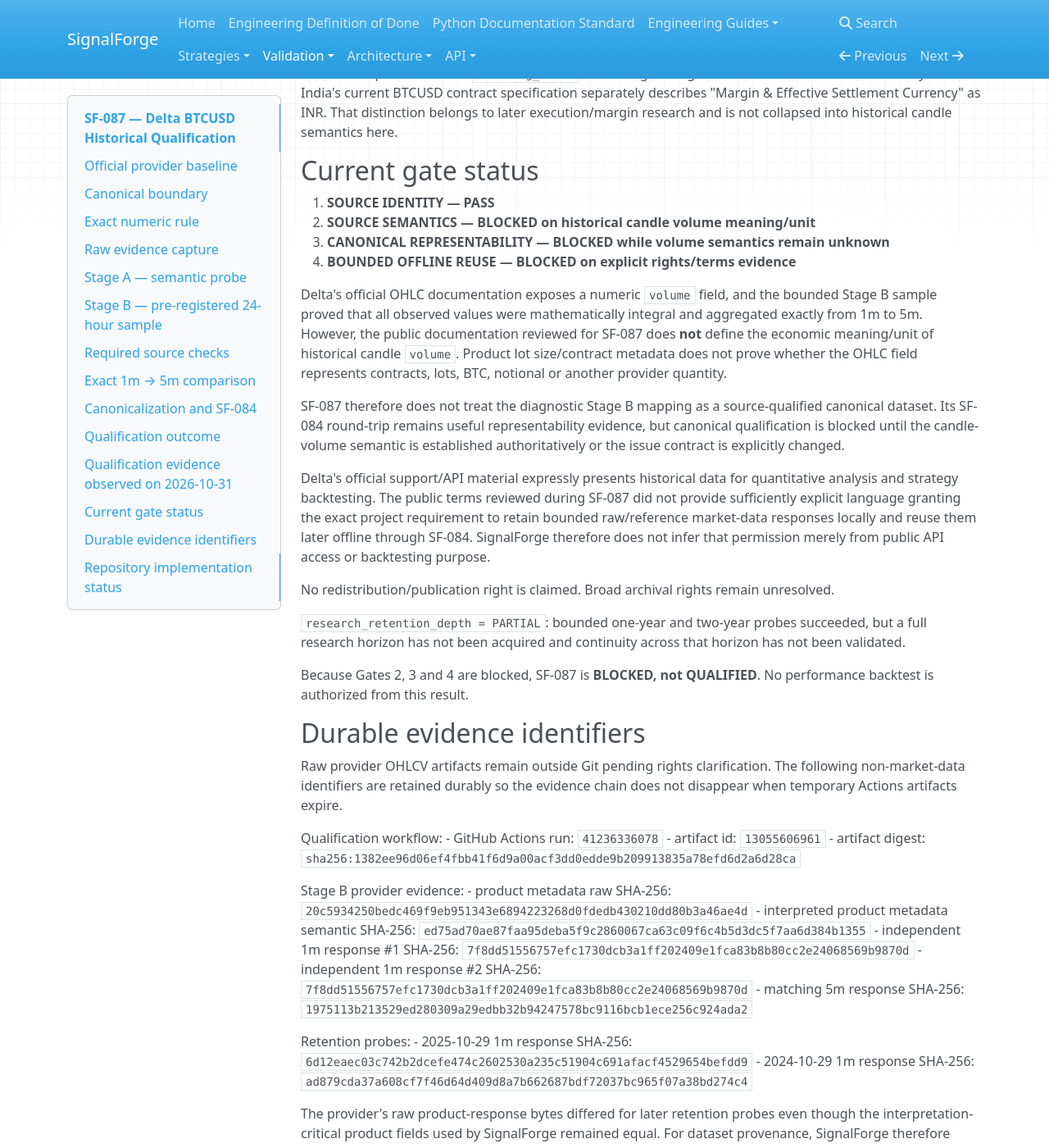
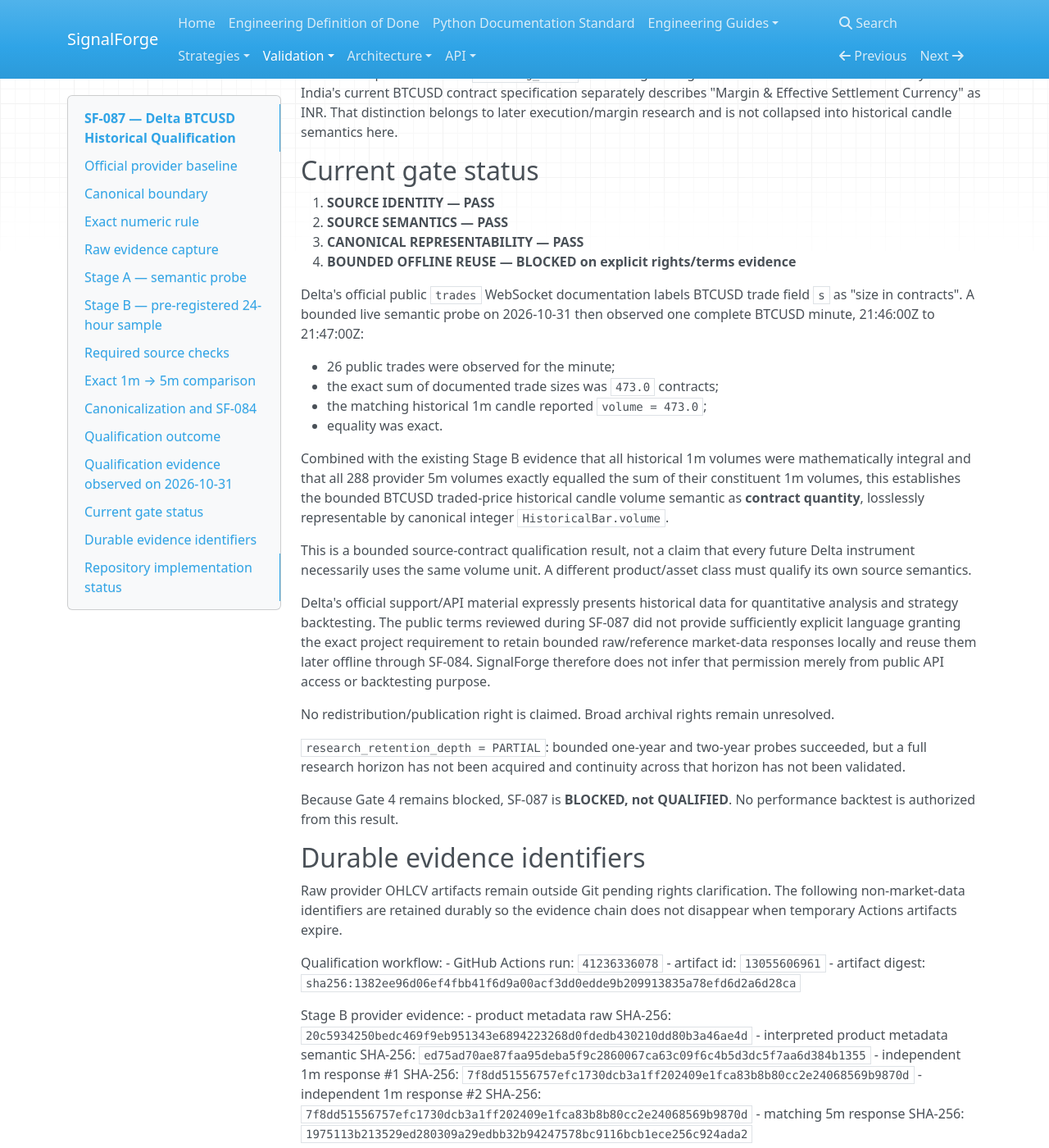
Before and after one commit to harishkamathuk/signalforge, an MkDocs documentation site: the page built from docs/validation/sf-087-delta-btc-history-qualification.md, in a window 1280 px wide and 1400 px high, scrolled down 4666 px. Shown: the whole window at 82% size. Built offline with MkDocs 1.6.1, drawn with Linux system fonts in a browser that asks for light colours; nearby versions of some CDN libraries; some of the changed text lies outside the part shown.

Commit message:
docs(research): establish Delta candle volume as contracts

```diff
--- a/docs/validation/sf-087-delta-btc-history-qualification.md
+++ b/docs/validation/sf-087-delta-btc-history-qualification.md
@@ -220,20 +220,27 @@
 ## Current gate status
 
 1. **SOURCE IDENTITY — PASS**
-2. **SOURCE SEMANTICS — BLOCKED on historical candle volume meaning/unit**
-3. **CANONICAL REPRESENTABILITY — BLOCKED while volume semantics remain unknown**
+2. **SOURCE SEMANTICS — PASS**
+3. **CANONICAL REPRESENTABILITY — PASS**
 4. **BOUNDED OFFLINE REUSE — BLOCKED on explicit rights/terms evidence**
 
-Delta's official OHLC documentation exposes a numeric `volume` field, and the bounded Stage B
-sample proved that all observed values were mathematically integral and aggregated exactly from
-1m to 5m. However, the public documentation reviewed for SF-087 does **not** define the economic
-meaning/unit of historical candle `volume`. Product lot size/contract metadata does not prove
-whether the OHLC field represents contracts, lots, BTC, notional or another provider quantity.
+Delta's official public `trades` WebSocket documentation labels BTCUSD trade field `s` as
+"size in contracts". A bounded live semantic probe on 2026-10-31 then observed one complete BTCUSD
+minute, 21:46:00Z to 21:47:00Z:
 
-SF-087 therefore does not treat the diagnostic Stage B mapping as a source-qualified canonical
-dataset. Its SF-084 round-trip remains useful representability evidence, but canonical qualification
-is blocked until the candle-volume semantic is established authoritatively or the issue contract is
-explicitly changed.
+- 26 public trades were observed for the minute;
+- the exact sum of documented trade sizes was `473.0` contracts;
+- the matching historical 1m candle reported `volume = 473.0`;
+- equality was exact.
+
+Combined with the existing Stage B evidence that all historical 1m volumes were mathematically
+integral and that all 288 provider 5m volumes exactly equalled the sum of their constituent 1m
+volumes, this establishes the bounded BTCUSD traded-price historical candle volume semantic as
+**contract quantity**, losslessly representable by canonical integer `HistoricalBar.volume`.
+
+This is a bounded source-contract qualification result, not a claim that every future Delta
+instrument necessarily uses the same volume unit. A different product/asset class must qualify its
+own source semantics.
 
 Delta's official support/API material expressly presents historical data for quantitative analysis
 and strategy backtesting. The public terms reviewed during SF-087 did not provide sufficiently
@@ -246,8 +253,8 @@
 `research_retention_depth = PARTIAL`: bounded one-year and two-year probes succeeded, but a full
 research horizon has not been acquired and continuity across that horizon has not been validated.
 
-Because Gates 2, 3 and 4 are blocked, SF-087 is **BLOCKED, not QUALIFIED**. No performance backtest
-is authorized from this result.
+Because Gate 4 remains blocked, SF-087 is **BLOCKED, not QUALIFIED**. No performance backtest is
+authorized from this result.
 
 
 ## Durable evidence identifiers
@@ -274,6 +281,20 @@
 - matching 5m response SHA-256:
   `1975113b213529ed280309a29edbb32b94247578bc9116bcb1ece256c924ada2`
 
+
+Volume semantic probe:
+- GitHub Actions run: `41245086613`
+- job id: `124666740617`
+- observed UTC minute: `2026-10-31T21:46:00Z`
+- public trade count: `26`
+- exact sum of trade sizes: `473.0` contracts
+- matching historical 1m candle volume: `473.0`
+- exact equality: `true`
+- trade-message evidence SHA-256:
+  `3ecf2ec2290b5d48d002e530c9483188329c52b918ce3bb599ac117e8e55208e`
+- candle-response SHA-256:
+  `50c8017ede3f365cebf76d3349946ae9bf0680c00783d536f652e5edc637248f`
+
 Retention probes:
 - 2025-10-29 1m response SHA-256:
   `6d12eaec03c742b2dcefe474c2602530a235c51904c691afacf4529654befdd9`
```
